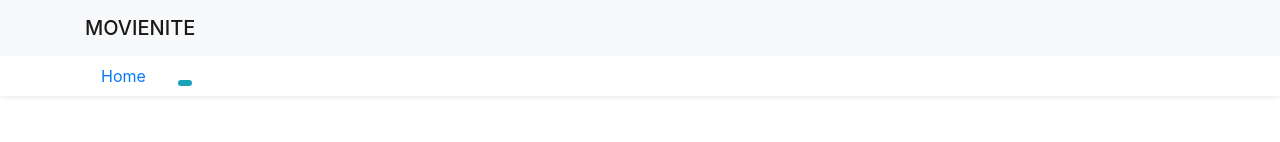
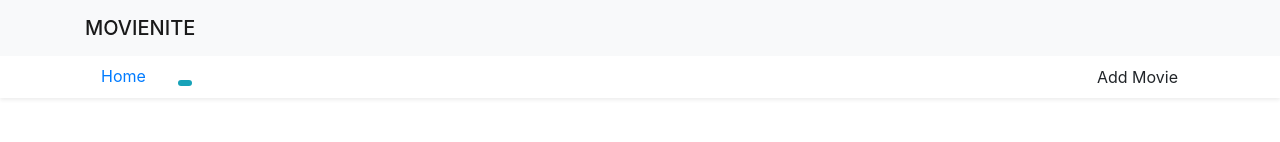
Before and after one commit to joegitau/movie-night, an Angular app: page /movies in a window 1280 px wide. Shown: the top 142 px of the page. Built offline with nearby package versions, Linux system fonts and the light colour scheme; data requests are answered from the project's data file.

Commit message:
add create new movie to breadcrumb nav

```diff
--- a/src/app/nav-bar/nav-bar.component.html
+++ b/src/app/nav-bar/nav-bar.component.html
@@ -5,6 +5,8 @@
 </nav>
 <div class="nav-scroller bg-white shadow-sm">
   <div class="container">
+    <div class="row">
+      <div class="col-md-8">
         <nav class="nav nav-underline">
           <a class="nav-link active" href="#">Home</a>
           <a class="nav-link" href="#">
@@ -13,5 +15,9 @@
           </a>
         </nav>
       </div>
-
+      <div class="col-md-4">
+        <a href="" class="nav-link btn btn-plain float-right">Add Movie</a>
       </div>
+    </div>
+  </div>
+</div>
```
Lines whose indentation alone changed are shown as unchanged.
